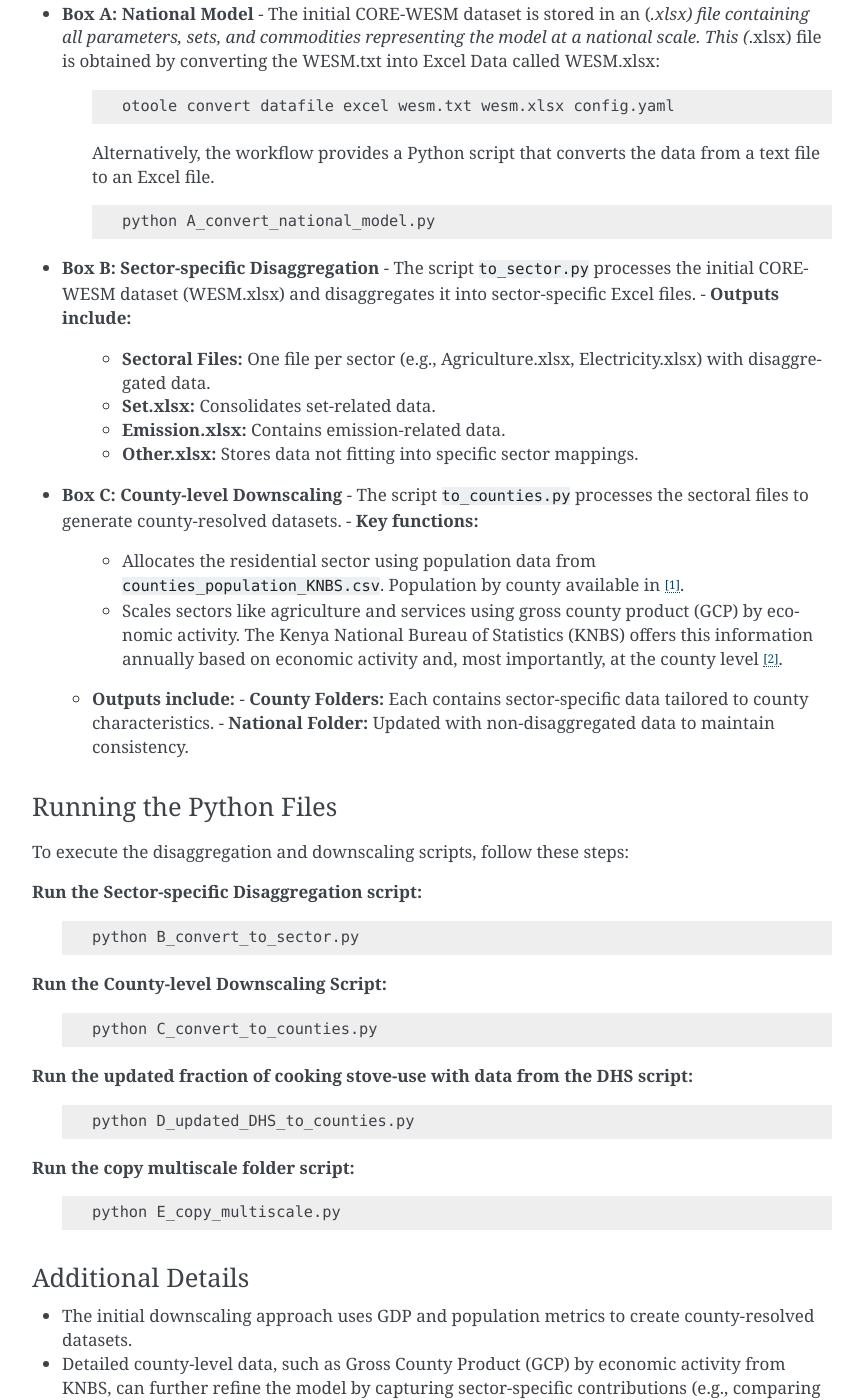
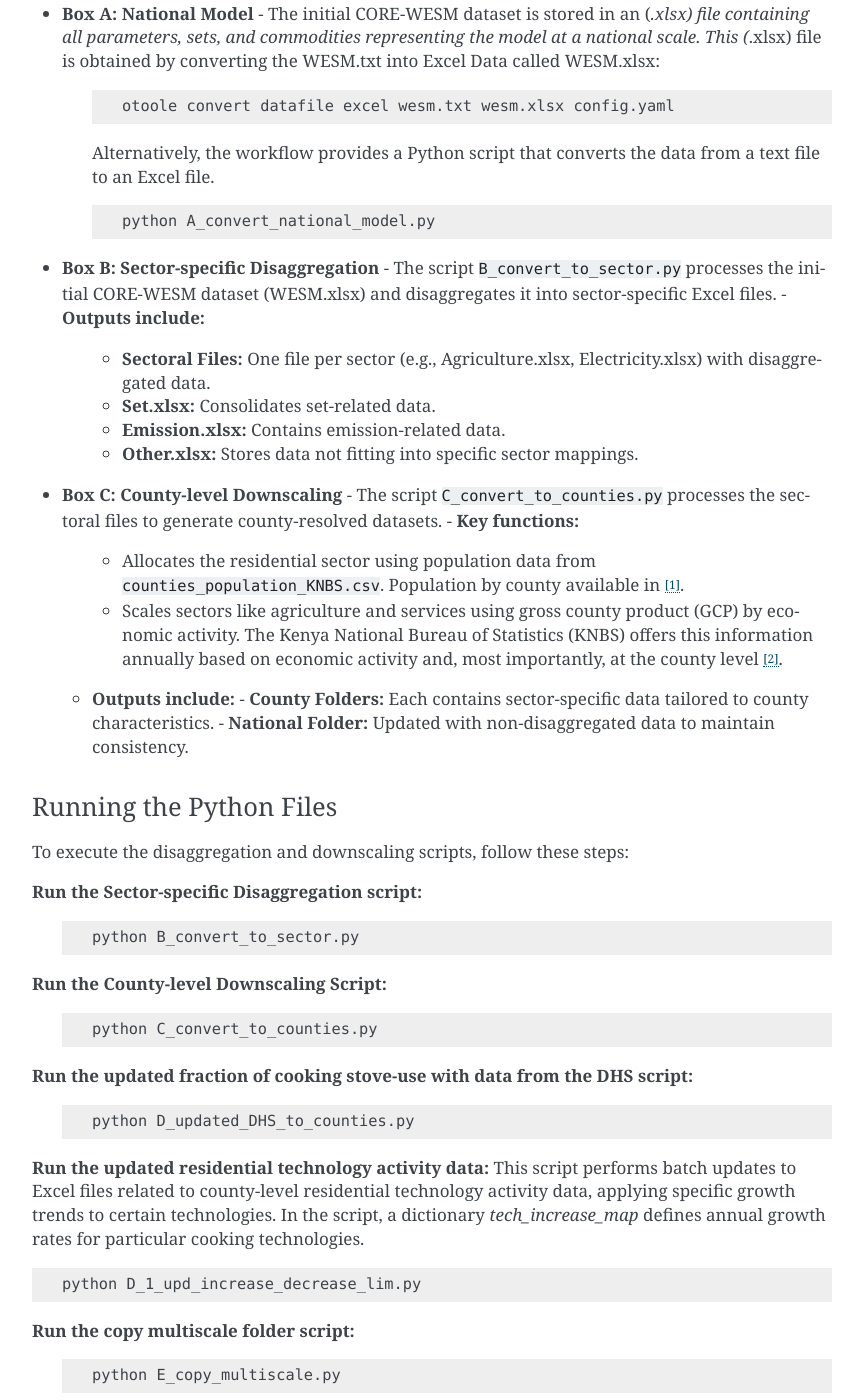
Before and after one commit to ClimateCompatibleGrowth/CORE-WESM, a Sphinx documentation site: the page built from docs/data.rst, in a window 1280 px wide and 1400 px high, scrolled down 1016 px. Shown: the whole window, without its empty margins (338-1201 px from the left). Built offline with Sphinx 7.4.7, drawn with Linux system fonts in a browser that asks for light colours.

Commit message:
Update data.rst

```diff
--- a/docs/data.rst
+++ b/docs/data.rst
@@ -40,7 +40,7 @@ The disaggregation and downscaling process involves three main steps:
       python A_convert_national_model.py
 
 - **Box B: Sector-specific Disaggregation**
-  - The script ``to_sector.py`` processes the  initial CORE-WESM dataset (WESM.xlsx) and disaggregates it into sector-specific Excel files.
+  - The script ``B_convert_to_sector.py`` processes the  initial CORE-WESM dataset (WESM.xlsx) and disaggregates it into sector-specific Excel files.
   - **Outputs include:**
     - **Sectoral Files:** One file per sector (e.g., Agriculture.xlsx, Electricity.xlsx) with disaggregated data.
     - **Set.xlsx:** Consolidates set-related data.
@@ -48,7 +48,7 @@ The disaggregation and downscaling process involves three main steps:
     - **Other.xlsx:** Stores data not fitting into specific sector mappings.
 
 - **Box C: County-level Downscaling**
-  - The script ``to_counties.py`` processes the sectoral files to generate county-resolved datasets.
+  - The script ``C_convert_to_counties.py`` processes the sectoral files to generate county-resolved datasets.
   - **Key functions:**
     - Allocates the residential sector using population data from ``counties_population_KNBS.csv``. Population by county available in [1]_.
     - Scales sectors like agriculture and services using gross county product (GCP) by economic activity. The Kenya    National Bureau of Statistics (KNBS) offers this information annually based on economic activity and, most importantly, at the county level [2]_.
@@ -79,6 +79,13 @@ To execute the disaggregation and downscaling scripts, follow these steps:
 
       python D_updated_DHS_to_counties.py
 
+**Run the updated residential technology activity data:**
+This script performs batch updates to Excel files related to county-level residential technology activity data, applying specific growth trends to certain technologies. In the script, a dictionary *tech_increase_map* defines annual growth rates for particular cooking technologies.
+
+.. code-block:: bash
+
+      python D_1_upd_increase_decrease_lim.py
+
 **Run the copy multiscale folder script:**
 
    .. code-block:: bash
```
